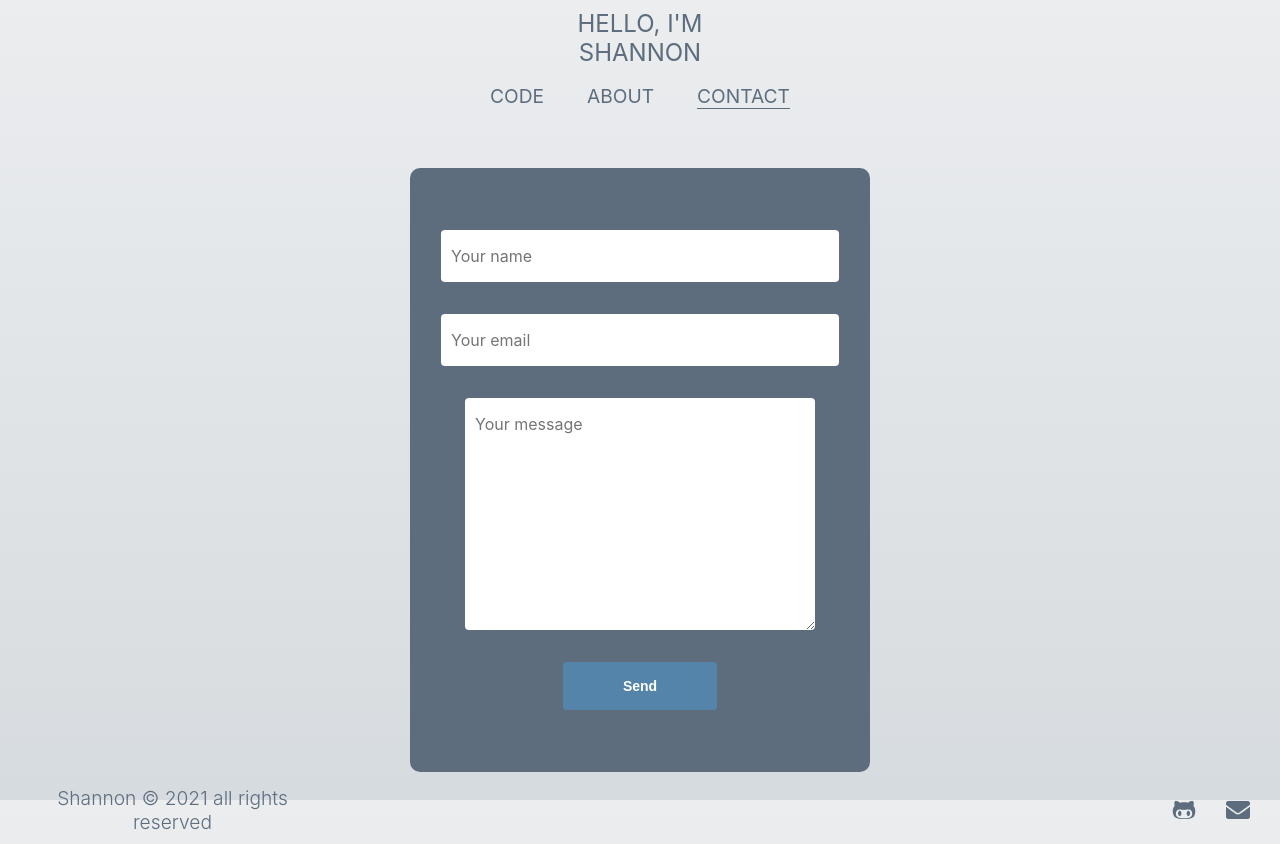
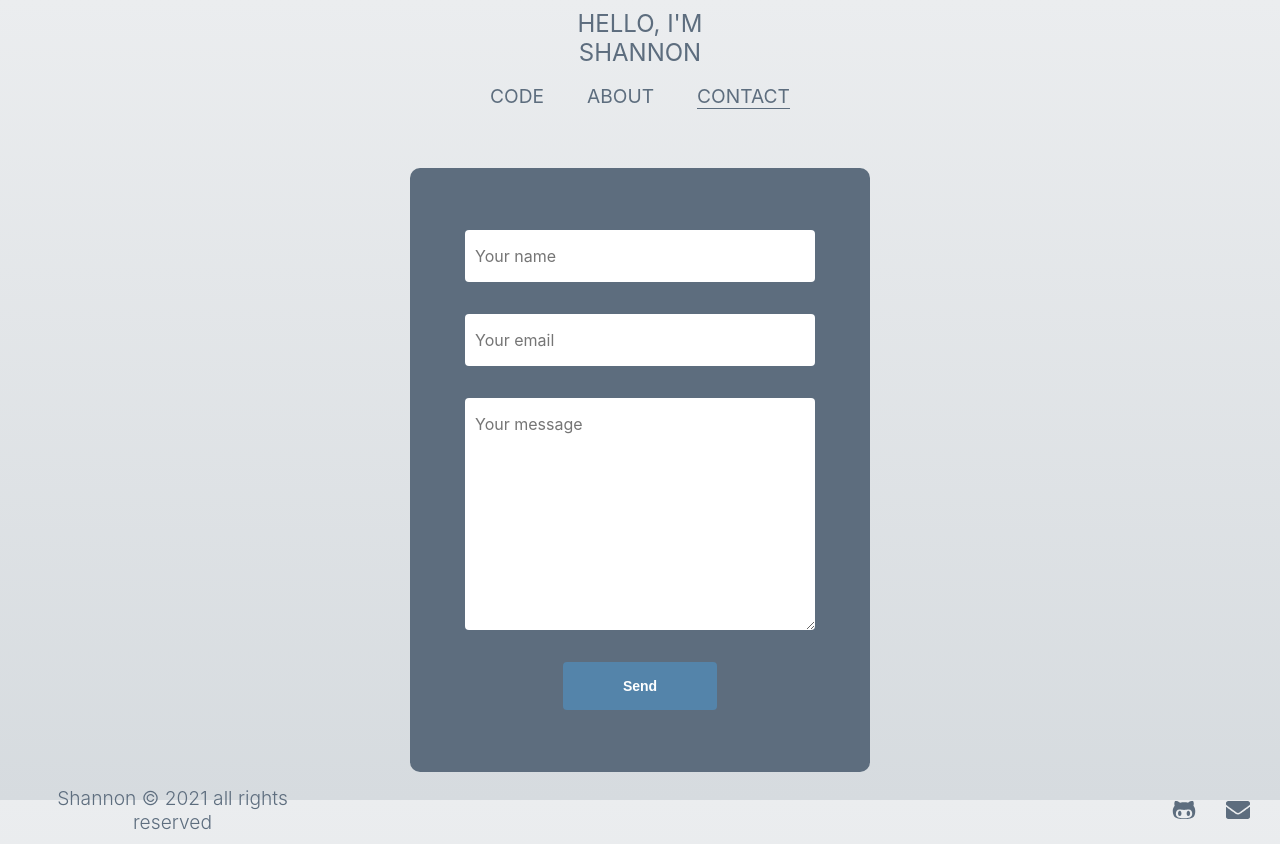
Before and after one commit to ShannonTJ/react-portfolio-site, a React (Create React App) app: page /contact in a window 1280 px wide. Built offline with nearby package versions, Linux system fonts and the light colour scheme.

Commit message:
email form refresh

```diff
--- a/package.json
+++ b/package.json
@@ -6,6 +6,7 @@
     "@testing-library/jest-dom": "^5.11.6",
     "@testing-library/react": "^11.2.2",
     "@testing-library/user-event": "^12.6.0",
+    "emailjs-com": "^2.6.4",
     "react": "^17.0.1",
     "react-dom": "^17.0.1",
     "react-icons": "^4.1.0",
--- a/src/components/EmailForm/EmailFormElements.js
+++ b/src/components/EmailForm/EmailFormElements.js
@@ -34,8 +34,9 @@ export const InputContainer = styled.form`
 `;
 
 export const NameInput = styled.input`
+  padding: 16px 0 16px 10px;
+  width: 340px;
   margin-top: 32px;
-  padding: 16px 140px 16px 10px;
   margin-bottom: 32px;
   border: none;
   border-radius: 4px;
@@ -45,7 +46,8 @@ export const NameInput = styled.input`
   font-weight: inherit;
 `;
 export const EmailInput = styled.input`
-  padding: 16px 140px 16px 10px;
+  padding: 16px 0 16px 10px;
+  width: 340px;
   margin-bottom: 32px;
   border: none;
   border-radius: 4px;
@@ -55,7 +57,8 @@ export const EmailInput = styled.input`
   font-weight: inherit;
 `;
 export const MessageInput = styled.textarea`
-  padding: 16px 120px 16px 10px;
+  padding: 16px 0 16px 10px;
+  width: 340px;
   margin-bottom: 32px;
   border: none;
   border-radius: 4px;
--- a/src/components/EmailForm/index.js
+++ b/src/components/EmailForm/index.js
@@ -18,16 +18,19 @@ const EmailForm = () => {
     event.preventDefault();
     console.log(name, email, message);
 
-    event.target.reset();
+    setName("");
+    setEmail("");
+    setMessage("");
   };
 
   return (
     <FormContainer>
       <FormContentContainer>
-        <InputContainer onSubmit={sendMessage}>
+        <InputContainer>
           <NameInput
             id="name"
             name="name"
+            value={name}
             placeholder="Your name"
             required
             onChange={(event) => {
@@ -38,6 +41,7 @@ const EmailForm = () => {
           <EmailInput
             id="email"
             name="email"
+            value={email}
             placeholder="Your email"
             required
             onChange={(event) => {
@@ -48,6 +52,7 @@ const EmailForm = () => {
           <MessageInput
             id="message"
             name="message"
+            value={message}
             placeholder="Your message"
             rows="10"
             columns="50"
@@ -58,7 +63,11 @@ const EmailForm = () => {
             }}
           />
         </InputContainer>
-        <SubmitButton value="send" type="submit">
+        <SubmitButton
+          value="send"
+          type="submit"
+          onClick={(event) => sendMessage(event)}
+        >
           Send
         </SubmitButton>
       </FormContentContainer>
```
Also changed, not shown: 2 other files (tests, documents, lock files or other folders).
